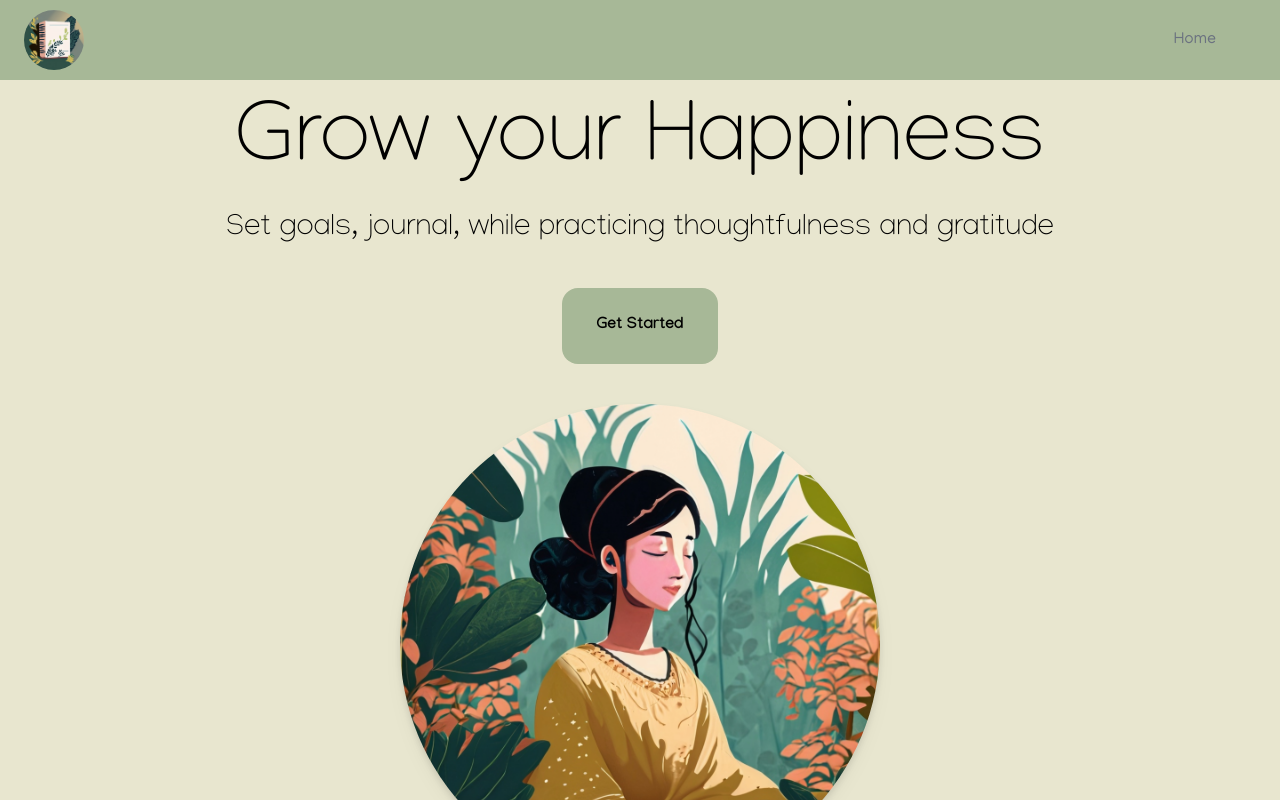
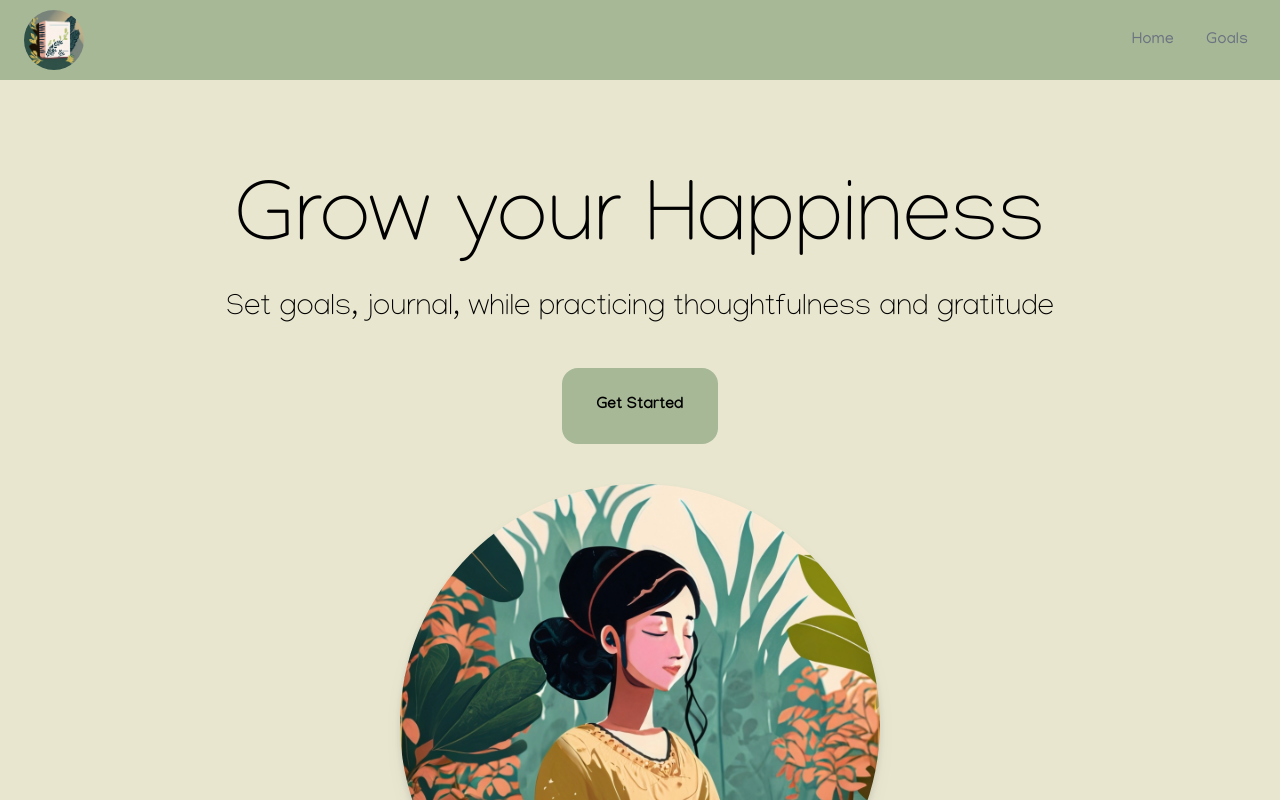
Before and after one commit to MindGardenAI/Web-UI, a Next.js app in the folder web/: page / in a window 1280 px wide. Shown: the top 800 px of the page. Built offline with nearby package versions, Linux system fonts and the light colour scheme.

Commit message:
Fixed nav

```diff
--- a/web/app/components/navigation/index.tsx
+++ b/web/app/components/navigation/index.tsx
@@ -14,7 +14,8 @@ const Navbar = () => {
     },
     {
       id:2,
-      link:""
+      link:"/goals-tree",
+      title:"goals"
     }
 
   ];
@@ -49,17 +50,17 @@ const Navbar = () => {
 
       <div
         onClick={() => setNav(!nav)}
-        className="cursor-pointer pr-4 z-10 text-gray-500 md:hidden"
+        className="cursor-pointer pr-4 z-50 text-gray-500 md:hidden"
       >
-        {nav ? <FaTimes size={30} /> : <FaBars size={30} />}
+        {nav ? <FaTimes size={30} /> : <FaBars  size={30} />}
       </div>
 
       {nav && (
-        <ul className="flex flex-col justify-center items-center absolute top-0 left-0 w-full h-screen bg-gradient-to-b from-black to-gray-800 text-gray-500">
+        <ul className="flex flex-col z-9 justify-center items-center absolute top-0 left-0 w-full h-screen bg-gradient-to-b from-black to-gray-800 text-gray-500">
           {links.map(({ id, link, title }) => (
             <li
               key={id}
-              className="px-4 cursor-pointer capitalize py-6 text-4xl"
+              className="px-4 cursor-pointer z-10 capitalize py-6 text-4xl"
             >
               <Link onClick={() => setNav(!nav)} href={link}>
                 {title}
--- a/web/app/layout.tsx
+++ b/web/app/layout.tsx
@@ -1,4 +1,3 @@
-'use client'
 import type { Metadata } from "next";
 import { Manjari } from "next/font/google";
 import "./globals.css";
--- a/web/app/page.tsx
+++ b/web/app/page.tsx
@@ -5,12 +5,12 @@ import heroImage from '../public/images/heroimage.png'
 export default function Page() {
   return (
   <div className='flex flex-col'>
-    <div className="container mx-auto text-center mt-20 mb-10">
+    <div className="container mx-auto text-center mt-40 mb-10">
       <h1 className="font-thin text-[2.5rem] sm:text-[3.5rem] lg:text-[5.5rem]">Grow your Happiness</h1>
       <h1 className="font-thin text-xl sm:text-2xl lg:text-3xl">Set goals, journal, while practicing thoughtfulness and gratitude</h1>
     </div>
     <button className="font-bold bg-[var(--primary-color)] w-[156px] h-[76px] rounded-2xl mx-auto">Get Started</button>
-    <div className='mx-auto w-[67%]'>
+    <div className='mx-auto w-[67%] z-[-1]'>
     <Image className=' mx-auto rounded-full drop-shadow-lg my-10' src={heroImage} width={480} height={480} alt="Woman surrounded by plants" />
     </div>
     <div className='mx-auto text-center'>
```
